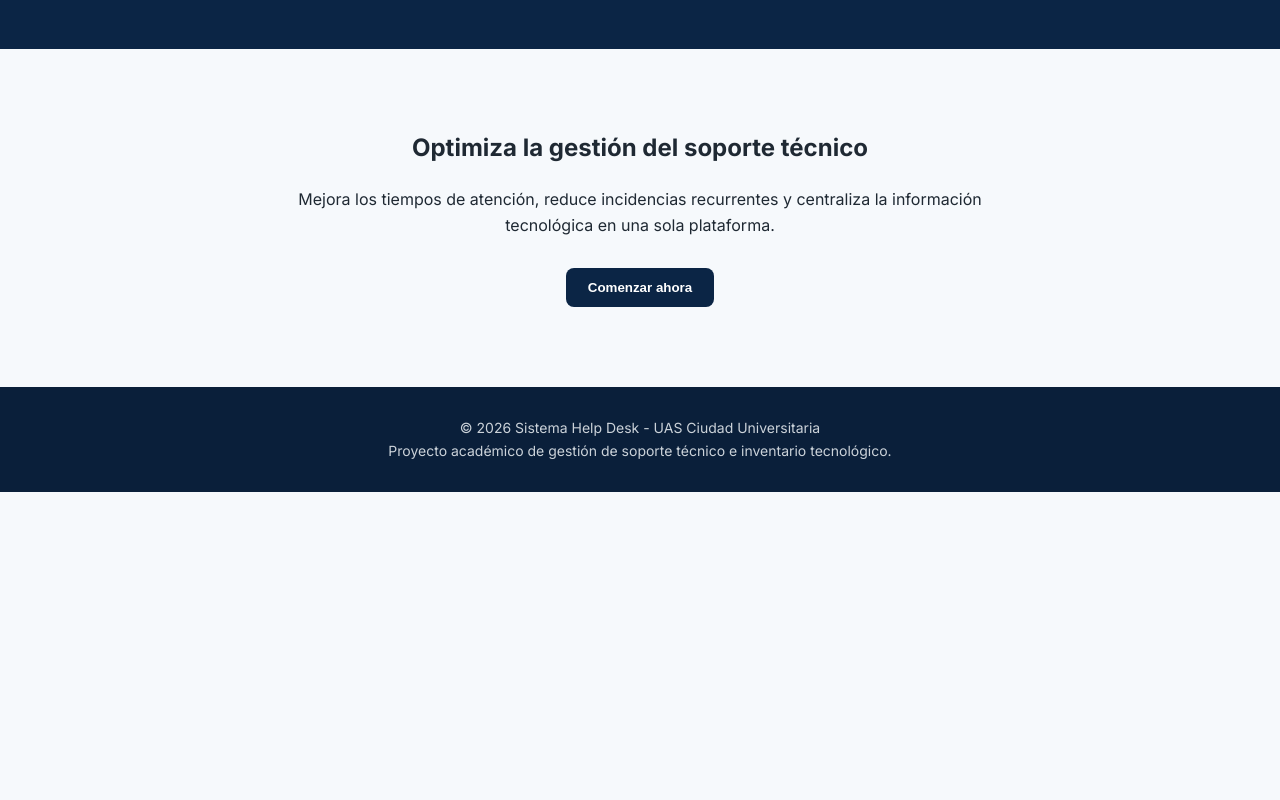
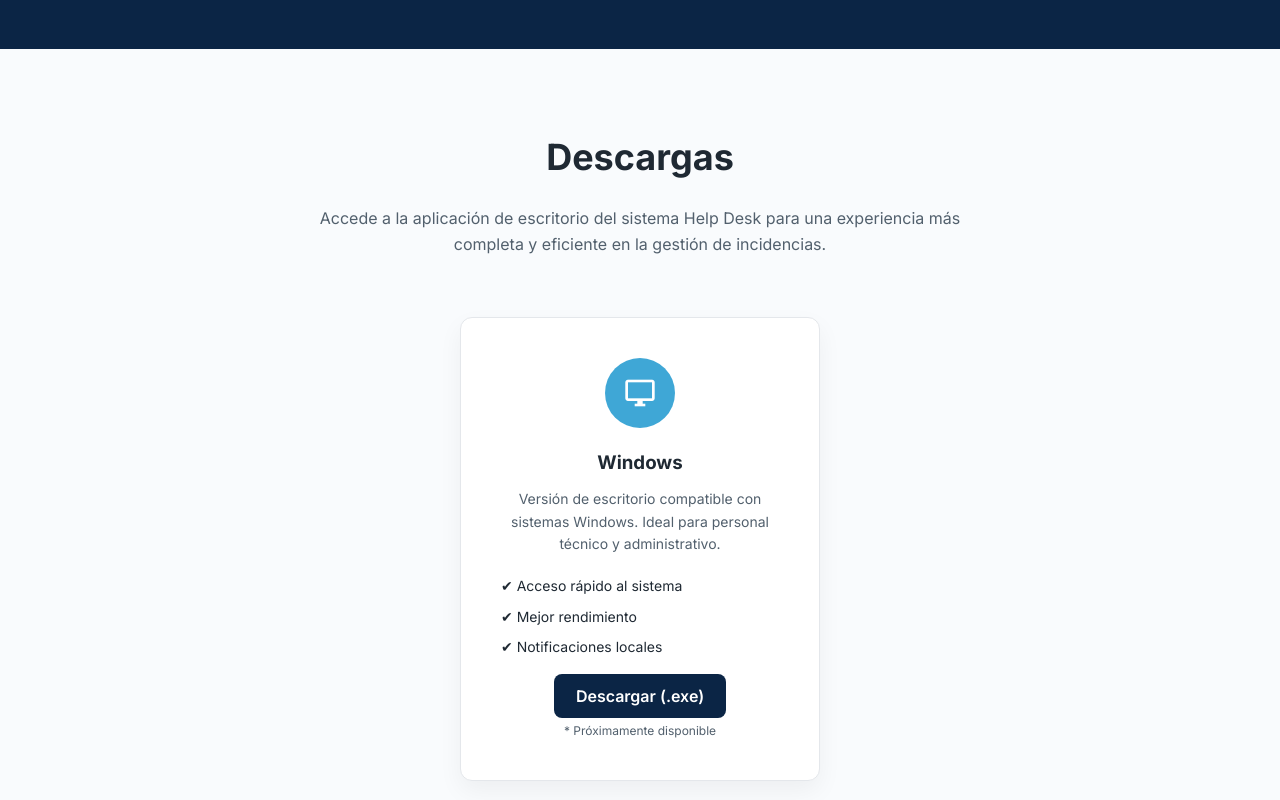
Before and after one commit to JuliusGarcia28/UAS_Help_Desk-FrontEnd, an Angular app in the folder Help_Desk_Frontend/: page / in a window 1280 px wide. Shown: the part 1720-2520 px from the top of the page. Before the commit the page ends 2212 px from the top, so only its background shows below. Built offline with nearby package versions, Linux system fonts and the light colour scheme.

Commit message:
Landing con seccion de descargas
Seccion de descargas para la app desktop de la plataforma de tickets de soporte para los clientes.

```diff
--- a/Help_Desk_Frontend/src/app/features/landing/landing/landing.css
+++ b/Help_Desk_Frontend/src/app/features/landing/landing/landing.css
@@ -211,3 +211,85 @@
 .footer p{
   font-size:14px;
 }
+
+/* ==========================
+   DOWNLOADS
+========================== */
+
+.downloads {
+  background: #f9fbfd;
+}
+
+.downloads-grid {
+  display: flex;
+  justify-content: center;
+  margin-top: 40px;
+}
+
+.download-card {
+  background: var(--white);
+  border: 1px solid var(--border);
+  border-radius: 12px;
+  padding: 40px;
+  max-width: 360px;
+  width: 100%;
+  text-align: center;
+  transition: 0.3s;
+  box-shadow: 0 10px 25px rgba(0,0,0,0.05);
+}
+
+.download-card:hover {
+  transform: translateY(-6px);
+  box-shadow: 0 15px 35px rgba(0,0,0,0.08);
+}
+
+.download-icon {
+  width: 70px;
+  height: 70px;
+  margin: 0 auto 20px;
+  border-radius: 50%;
+  background: var(--accent);
+  display: flex;
+  align-items: center;
+  justify-content: center;
+}
+
+.download-icon span {
+  font-size: 32px;
+  color: white;
+}
+
+.download-card h3 {
+  margin-bottom: 10px;
+}
+
+.download-card p {
+  font-size: 14px;
+  color: var(--text-secondary);
+  margin-bottom: 20px;
+}
+
+.download-features {
+  list-style: none;
+  padding: 0;
+  margin-bottom: 25px;
+  text-align: left;
+}
+
+.download-features li {
+  font-size: 14px;
+  margin-bottom: 8px;
+  color: var(--text-primary);
+}
+
+.download-note {
+  display: block;
+  margin-top: 12px;
+  font-size: 12px;
+  color: var(--text-secondary);
+}
+
+/* botón ancho completo */
+.btn-full {
+  width: 100%;
+}
--- a/Help_Desk_Frontend/src/app/features/landing/landing/landing.html
+++ b/Help_Desk_Frontend/src/app/features/landing/landing/landing.html
@@ -16,6 +16,7 @@
 
       <a href="#features">Funciones</a>
       <a href="#how">Cómo funciona</a>
+      <a href="#downloads">Descargas</a>
 
     </nav>
 
@@ -27,9 +28,9 @@
         Iniciar sesión
       </a>
 
-      <a routerLink="/register" class="btn btn-primary">
+      <!--a routerLink="/register" class="btn btn-primary">
         Registrarse
-      </a>
+      </a-->
 
     </div>
 
@@ -156,6 +157,58 @@
 
 </section>
 
+<!-- DOWNLOADS -->
+
+<section id="downloads" class="section downloads">
+
+  <div class="container">
+
+    <h2 class="section-title">Descargas</h2>
+
+    <p class="section-subtitle">
+      Accede a la aplicación de escritorio del sistema Help Desk para una
+      experiencia más completa y eficiente en la gestión de incidencias.
+    </p>
+
+    <div class="downloads-grid">
+
+      <!-- WINDOWS CARD -->
+      <div class="download-card">
+
+        <div class="download-icon">
+          <span class="material-icons">desktop_windows</span>
+        </div>
+
+        <h3>Windows</h3>
+
+        <p>
+          Versión de escritorio compatible con sistemas Windows.
+          Ideal para personal técnico y administrativo.
+        </p>
+
+        <ul class="download-features">
+          <li>✔ Acceso rápido al sistema</li>
+          <li>✔ Mejor rendimiento</li>
+          <li>✔ Notificaciones locales</li>
+        </ul>
+
+        <!-- DESCARGA (PLACEHOLDER) -->
+        <a href="assets/downloads/helpdesk-setup.exe" download class="btn btn-primary btn-full">
+          Descargar (.exe)
+        </a>
+
+        <span class="download-note">
+          * Próximamente disponible
+        </span>
+
+      </div>
+
+    </div>
+
+  </div>
+
+</section>
+
 <!-- CTA -->
 
 <section class="section">
```
Also changed, not shown: Help_Desk_Frontend/public/downloads/placeholder.txt (added).
